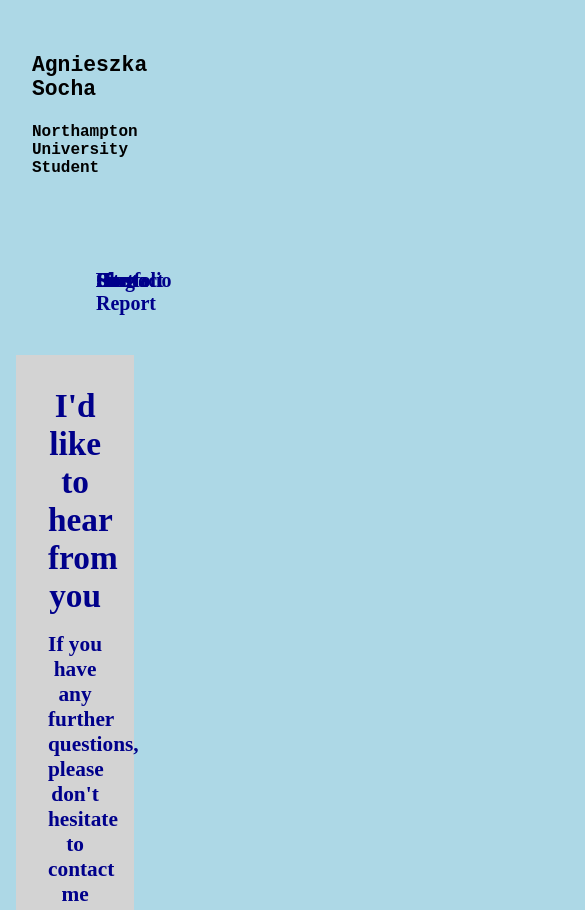
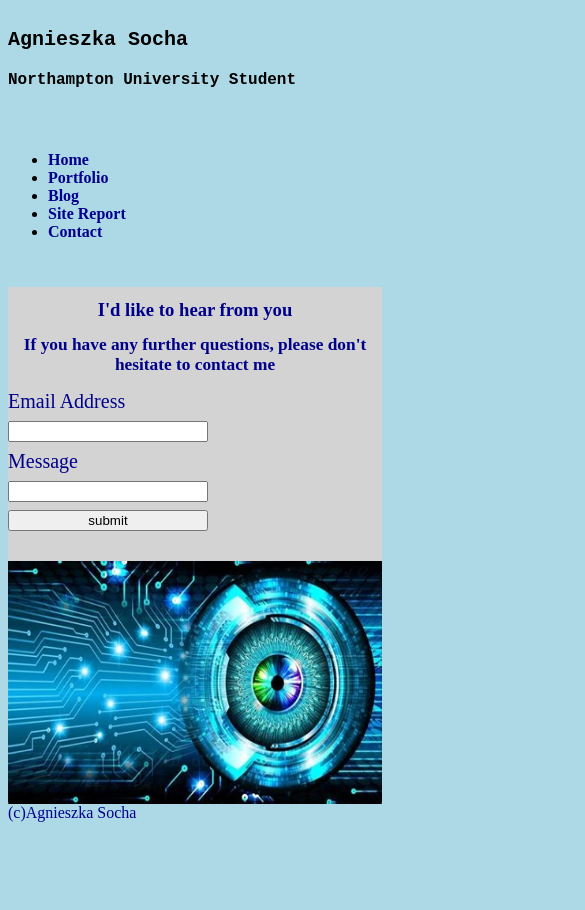
Before and after one commit to AgnieszkaNorthampton/Portfolio, a plain HTML site: page contact.html in a window 390 px wide. Shown: the top 910 px of the page, 585 px wide, since content can reach past the window. After the commit the page ends 860 px from the top, so only its background shows below. Drawn offline with Linux system fonts and the light colour scheme.

Commit message:
mobile continue

```diff
--- a/contact.html
+++ b/contact.html
@@ -12,7 +12,7 @@
 <body>
 
 </body>
-<header><p class="name">Agnieszka Socha</p><p class="uni">Northampton University Student</p></header>
+<header><p>Agnieszka Socha</p><p class="uni">Northampton University Student</p></header>
     <nav>
         <ul>
             <li><a href="index.html">Home</a></li>
@@ -22,17 +22,17 @@
             <li><a href="contact.html">Contact</a></li>
         </ul>
     </nav>
-    <main class="message">
-        <h1 class="hear">I'd like to hear from you </h1>
-        <h2 class="contact">If you have any further questions, please don't hesitate to contact me</h2>
+    <main>
+        <h1>I'd like to hear from you </h1>
+        <h2>If you have any further questions, please don't hesitate to contact me</h2>
         <form action="mailto: roman.wawrz@gmail.com?subject=Contact Form" method="POST">
-            <label for="myinput1">Email Address</label> <input class="email" type="text" name="input1" id="myinput1" />
-            <label for="myinput2">Message</label> <input class="box" type="text" name="input2" id="myinput2" />
+            <label for="myinput1">Email Address</label> <input type="text" name="input1" id="myinput1" />
+            <label for="myinput2">Message</label> <input type="text" name="input2" id="myinput2" />
             <input type="submit" class="submit" name="submit" value="submit" />
 
         </form>
 
     </main>
-    <aside><img class="eye" src="comp2.jpg" alt="computer eye"/></aside>
+    <aside><img class="logo" src="comp2.jpg" alt="computer eye"/></aside>
     <footer>(c)Agnieszka Socha</footer>
 </html>
--- a/desktop.css
+++ b/desktop.css
@@ -6,4 +6,76 @@ body{
     grid-template-areas: "header nav nav"
                          "main main aside"
                        "footer footer footer";
+    margin: 1em;
 }
+header{
+    grid-area: header;
+    padding: 1em;
+}
+header a{
+    display: none;
+
+}
+nav{
+    grid-area: nav;
+    text-align: center;
+    padding: 2em;
+    font-size: 15pt;
+}
+nav ul li{
+    display: block;
+    float: left;
+    width: 20%;
+}
+main{
+    grid-area: main;
+    padding: 4em;
+}
+h1{
+    font-size: 20pt;
+    margin: 1em;
+}
+h2{
+    font-size: 15pt;
+}
+aside{
+    grid-area: aside;
+}
+.next{
+    font-size: 15pt;
+
+}
+.portfolio{
+    margin: 1em;
+    padding: 1em;
+    font-size: 13pt;
+}
+form{
+    padding: 0.3em;
+    display: grid;
+    width: 500px;
+    grid-template-columns:auto;
+    align-items: center;
+    grid-gap: 0.8em;
+
+}
+#myinput1{
+    width: 100%;
+    height: 60%;
+    margin: 1em;
+}
+#myinput2{
+    width: 100%;
+    height: 140%;
+    margin: 1em;
+}
+.submit{
+    margin: 2em;
+
+
+
+}
+footer{
+    grid-area: footer;
+    padding: 1em;
+}
--- a/main.css
+++ b/main.css
@@ -1,44 +1,31 @@
 body{
     background-color: lightblue;
-    margin: 1em;
-    display: grid;
-    grid-template-columns: 33% 33% 33%;
-    grid-template-rows: auto;
-    grid-template-areas: "header nav nav"
-                         "main main aside"
-                       "footer footer footer";
+
+
 }
 header{
-    font-family: Arial, Helvetica, sans-serif;
+
     font-weight: bold;
-    padding: 1em;
-    grid-area: header;
+
+
+}
+header>p{
+    font-size: 15pt;
+    font-family: 'Courier New', Courier, monospace;
 }
     .uni{
         font-size: 12pt;
         font-family: 'Courier New', Courier, monospace;
     }
-    .name{
-        font-size: 16pt;
-        font-family: 'Courier New', Courier, monospace;
-    }
+
 
      nav{
-        grid-area: nav;
-        font-size: 15pt;
+
+
         font-weight: bold;
-        text-align: center;
-        padding: 2em;
 
         }
 
-
-    li{
-
-        display: block;
-        float: left;
-        width: 20%;
-     }
     li a{
         text-decoration: none;
         color: darkblue;
@@ -50,41 +37,24 @@ header{
     main{
     background-color: lightgray;
     color:darkblue;
-    padding: 4em;
-    grid-area: main;
+    font-size: 15pt;
+
+
 }
-main h1{
+h1{
     text-align: center;
     font-weight:bold;
-    font-size: 25pt;
-    margin: 1em;
+
 
 }
-.text{
-    text-align: left;
-    font-size: 15pt;
+h2{
+    text-align: center;
 }
-    .box{
-    height:100%;
-    margin: 2em;
 
-    }
-    .email{
-        height: 50%;
-        margin: 2em;
-    }
-    .submit{
 
-        margin: 2em;
-    }
+footer{
 
-aside{
-    grid-area: aside;
-}
-footer{
-    grid-area: footer;
     color: darkblue;
-    padding: 1em;
     text-align: left;
 }
 
@@ -92,29 +62,12 @@ footer{
     font-size: 16pt;
     text-align: center;
 }
-form{
-    display: grid;
-    width: 500px;
-    grid-template-columns: auto;
-    align-items: center;
-    grid-gap: 0.4em;
-    padding: 2em;
-}
+
 .menu{
     padding:1em;
     margin: 1em;
 }
-.message{
-    padding: 2em;
-}
-.hear{
-    padding: 0em;
-    margin: 0%;
-}
-.eye{
-    width: 100%;
-    height: 100%;
-}
+
 .web{
     height: 38%;
     width: 38%;
@@ -143,28 +96,24 @@ form{
 }
 .portfolio{
     background-color: lightblue;
-    margin: 1em;
-    padding: 1em;
-    font-size: 13pt;
+
 }
 h3{
     font-weight: bold;
     text-align: center;
+    color: darkblue;
 }
-.next{
-    background-color: lightblue;
-    color: darkblue;
-    font-size: 15pt;
 
-}
 h4{
     padding: 1em;
     font-size: 13pt;
+    color: darkblue;
 
 }
-.programming{
-
+aside>p{
     font-size: 13pt;
+    background-color: lightblue;
+    color: darkblue;
 }
 article{
     padding: 1em;
--- a/mobile.css
+++ b/mobile.css
@@ -1,10 +1,72 @@
 body{
     display: grid;
-    grid: 100%;
+    grid-template-columns: 100%;
     grid-template-rows: auto;
     grid-template-areas: "header"
     "nav"
     "main"
+    "aside"
     "footer";
     height: 100vh;
 }
+header{
+    grid-area: header;
+}
+
+
+main{
+    grid-area: main;
+}
+h1{
+    font-size: 14pt;
+}
+h2{
+    font-size: 13pt;
+}
+h3{
+    font-size: 12pt;
+}
+h4{
+    font-size: 12pt;
+}
+form{
+    display: grid;
+    width: 200px;
+    grid-template-columns:auto;
+    align-items: center;
+    grid-gap: 0.4em;
+
+}
+aside{
+    grid-area: aside;
+}
+footer{
+    grid-area: footer;
+}
+nav{
+    grid-area: nav;
+}
+
+.shownav {
+    height: 0.8em;
+    width: 1.25em;
+    display: block;
+     border-top: 0.2em solid black;
+    border-bottom: 0.2em solid black;
+     border-radius: 0.1em;
+    }
+    .shownav:before {
+        content: '';
+         position: absolute;
+         width: 1.25em;
+         margin-top: 0.3em;
+         border-top: 0.2em solid black;
+     }
+     #click:target nav {
+         display: block;
+         transform: none;
+     }
+     #click.shownav {display: block;}
+     #click.off {display: none;}
+     #click:target .shownav {display: none;}
+     #click:target .off {display: block;}
```
Also changed, not shown: blog.html (+1 -1 lines), index.html (+3 -3 lines), portfolio.html (+3 -3 lines), sitereport.html (+2 -2 lines).
